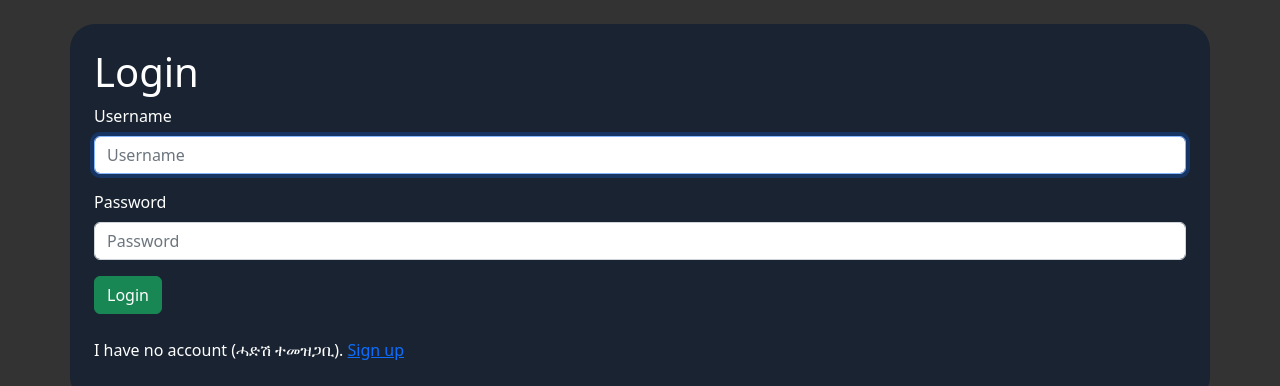
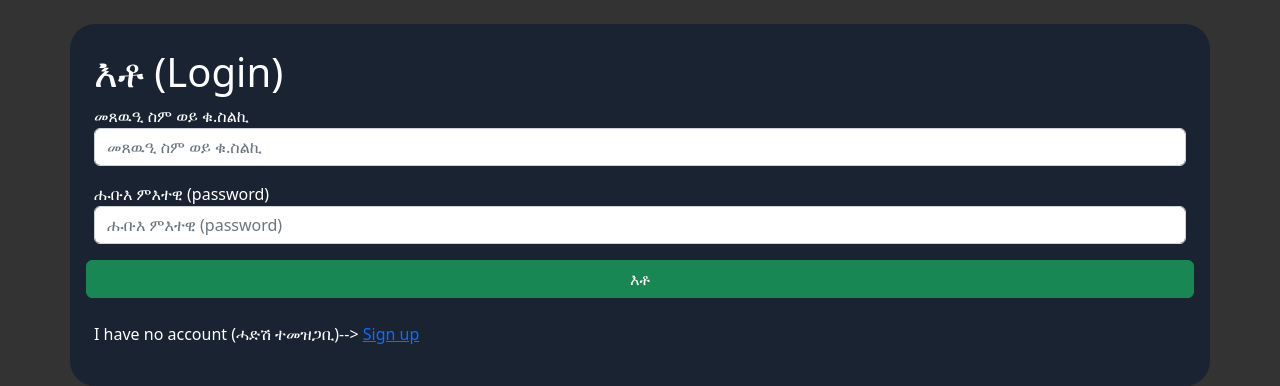
Before and after one commit to Shalom-Berhane/form_collector, a Django app: a page that uses members/templates/accounts/login.html in a window 1280 px wide. Shown: the part 56-442 px from the top of the page. Run offline with Django 3.2, Linux system fonts and the light colour scheme; some libraries are stand-ins or nearby versions.

Commit message:
form translation done

```diff
--- a/members/forms.py
+++ b/members/forms.py
@@ -2,12 +2,28 @@ from django import forms
 from .models import LostMemberModel, MemberFormModel
 from django.contrib.auth import get_user_model
 from django.contrib.auth.forms import UserCreationForm
+from django.contrib.auth.forms import AuthenticationForm, UsernameField
 
 CHOICES = (
     ("1", "ኣብ ፍሉይ መደብ ጥራይ ይሳተፍ/ትሳተፍ"),
     ("2", "ኣብ ናይ ጽዋአ ኣኼባ ሳሕቲ ይሳተፍ/ትሳተፍ"),
     ("3", "ኣብ ኩሉ ዓይነት ኣገልግሎት ኣይሳተፍን/ኣይትሳተፍን"),
 )
+
+
+class UserLoginForm(AuthenticationForm):
+    def __init__(self, *args, **kwargs):
+        super(UserLoginForm, self).__init__(*args, **kwargs)
+
+    username = UsernameField(widget=forms.TextInput(
+        attrs={'class': 'form-control', 'placeholder': 'መጸዉዒ ስም ወይ ቁ.ስልኪ', 'id': 'hello'}))
+    password = forms.CharField(widget=forms.PasswordInput(
+        attrs={
+            'class': 'form-control',
+            'placeholder': 'ሑቡእ ምእተዊ (password)',
+            'id': 'hi',
+        }
+))
 
 
 class UserCreateForm(UserCreationForm):
@@ -18,7 +34,27 @@ class UserCreateForm(UserCreationForm):
 
     def __init__(self, *args, **kwargs):
         super().__init__(*args, **kwargs)
-        self.fields['username'].label = 'Display Name'
+        self.fields['username'].label = 'መጸዉዒ ስም ወይ ቁ.ስልኪ'
+        self.fields['password1'].label = 'ሑቡእ ምእተዊ (password)'
+        self.fields['password2'].label = 'እቲ ሑቡእ ምእተዊ ድገሞ (Password confirmation)'
+        self.fields['username'].help_text = """<ul>
+
+      <li>ክፍተት (space) ኣይፍቀድን’ዩ</li>
+      <li>ምጸውዒ ስም እንተ ተታሒዙ ቁጽሪ እንዳ ወሰኽካ ክትምዝገብ ትኽእል አካ</li>
+      </ul>
+        """
+        self.fields['password1'].help_text = """<ul>
+
+        <li>ዝወሓደ 8 ፊደል ክኸውን ኣለዎ</li>
+        <li>ኩሉ ቁጽሪ ክኸውን ኡብሉን</li>
+        <li>ቀልጢፉ ዝግመት  ክኸውን ኡብሉን</li>
+        </ul>
+          """
+        self.fields['password2'].help_text = """<ul>
+
+        <li>እታ ኣብ ላዕሊ ዝእተካያ ድገማ</li>
+        </ul>
+          """
 
 
 class MemberForm(forms.ModelForm):
@@ -39,7 +75,7 @@ class MemberForm(forms.ModelForm):
         self.fields['academic_department'].label = 'ዓለማዊ ዝወዳእካዮ/ክዮ ዓወደ ትምህርቲ'
         self.fields['additional_course'].label = 'ምያ ወይ ስራሕ'
         self.fields['academic_year'].label = 'ደረጃ ትምህርቲ'
-        self.fields['other_academic_year'].label = 'ካብ ኣብላዕሊ ተጠቂሱ ዘሎ ደረጃ ትምህርቲ ወጻኢ'
+        self.fields['other_academic_year'].label = 'ደረጃ ትምህርቲ ካብ ኣብ ላዕሊ ተጠቂሱ ዘሎ ንላዕሊ ወይ ንታሕቲ እንተኾይኑ'
         self.fields['guardian_name'].label = 'ናይ ቀረባ ዋሕስ ምሉእ ስም'
         self.fields['guardian_number'].label = 'ቁ. ስልኪ ናይ ዋሕስካ/ኪ'
 
--- a/members/templates/accounts/login.html
+++ b/members/templates/accounts/login.html
@@ -3,13 +3,27 @@
 
 {% block content %}
 <div class="container">
-    <h1>Login</h1>
-    <form method="POST">
+    <h1>እቶ (Login)</h1>
+    <form method="POST" class="row g-3 needs-validation" novalidate>
         {% csrf_token %}
-        {% bootstrap_form form %}
-        <input type="submit" value="Login" class="btn btn-success">
-    </form>
+    {{ form.non_field_errors }}
+    <div class="form-group">
+
+        <label for="{{ form.username.id_for_label }}">መጸዉዒ ስም ወይ ቁ.ስልኪ</label>
+        {{ form.username }}
+        {{ form.username.errors }}
+
+    </div>
+    <div class="form-group">
+
+        <label for="{{ form.password.id_for_label }}">ሑቡእ ምእተዊ (password)</label>
+        {{ form.password }}
+        {{ form.password.errors }}
+    </div>
+        <br/>
+    <input type="submit" value="እቶ" class="btn btn-success">
+</form>
     <br/>
-    <p>I have no account (ሓድሽ ተመዝጋቢ). <a href="{% url 'members:signup' %}">Sign up</a></p>
+    <p>I have no account (ሓድሽ ተመዝጋቢ)--> <a href="{% url 'members:signup' %}">Sign up</a></p>
 </div>
 {% endblock %}
--- a/members/templates/lost_member.html
+++ b/members/templates/lost_member.html
@@ -11,9 +11,9 @@
         {% bootstrap_form form exclude="member1_name, member1_phone, member2_name, member2_phone, additional_advice"%}
         <br/>
         <p>ብቀረባ ክረክቦ/ክትረክቦ  ክረኽባ/ክትረኽቦ ዝኽእል/እትኽእል ኣብ ንጡፍ ኣገልግሎት ዘሎ/ላ ኣባል ማሕበር ስም</p>
-        <div class="row m-3 ">
+        <div class="row m-3 was-validated">
 
-            <div class="col-sm-6 was-validated">
+            <div class="col-sm-6">
                 <h5>ቀዳማይ ኣባል ማሕበር</h5>
                 {{form.member1_name.label}}{{form.member1_name}}
                 {{form.member1_phone.label}}{{form.member1_phone}}
--- a/members/urls.py
+++ b/members/urls.py
@@ -3,6 +3,7 @@ from django.contrib.auth import views as auth_views
 from django.conf import settings
 from django.conf.urls.static import static
 from . import views
+from .forms import UserLoginForm
 
 app_name = 'members'
 
@@ -11,7 +12,10 @@ urlpatterns = [
          views.Home.as_view(),
          name='home'),
     path("accounts/login/",
-         auth_views.LoginView.as_view(template_name="accounts/login.html"),
+         auth_views.LoginView.as_view(
+             template_name="accounts/login.html",
+             authentication_form=UserLoginForm
+         ),
          name='login'),
     path("logout/",
          auth_views.LogoutView.as_view(),
--- a/requirements.txt
+++ b/requirements.txt
@@ -7,6 +7,7 @@ Django==4.1
 django-bootstrap-v5==1.0.11
 django-cors-headers==3.10.0
 django-googledrive-storage==1.6.0
+django-imagekit==4.1.0
 djangorestframework==3.12.4
 google-api-core==2.10.1
 google-api-python-client==2.61.0
--- a/site_/settings.py
+++ b/site_/settings.py
@@ -40,6 +40,7 @@ INSTALLED_APPS = [
 
     # third part
     'bootstrap5',
+    'imagekit',
 
     # custom
     'members',
@@ -129,7 +130,7 @@ STATIC_ROOT = os.path.join(BASE_DIR, "static/")
 #     os.path.join(BASE_DIR, "static/")
 # ]
 
-# MEDIA_URL = '/media/'
+MEDIA_URL = '/media/'
 MEDIA_ROOT = 'media/'
 # Default primary key field type
 # https://docs.djangoproject.com/en/3.2/ref/settings/#default-auto-field
```
Also changed, not shown: members/models.py (+12 -2 lines), members/templates/accounts/sign_up.html (+4 -4 lines), members/templates/members/lostmembermodel_list.html (+4 -4 lines), members/templates/members/memberformmodel_list.html (+4 -4 lines).
